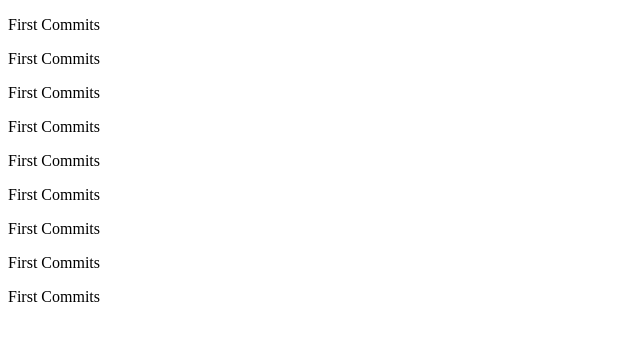
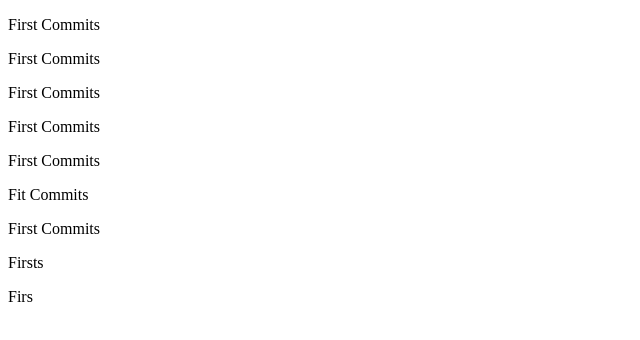
Before and after one commit to LxjGabriel/Prueba, a plain HTML site: page index.html in a window 1280 px wide. Shown: the whole page, without its empty margins (0-640 px from the left). Drawn offline with Linux system fonts and the light colour scheme.

Commit message:
commit definitivo

```diff
--- a/index.html
+++ b/index.html
@@ -11,9 +11,9 @@
     <p>First Commits</p>
     <p>First Commits</p>
     <p>First Commits</p>
+    <p>Fit Commits</p>
     <p>First Commits</p>
-    <p>First Commits</p>
-    <p>First Commits</p>
-    <p>First Commits</p>
+    <p>Firsts</p>
+    <p>Firs</p>
 </body>
 </html>
```
